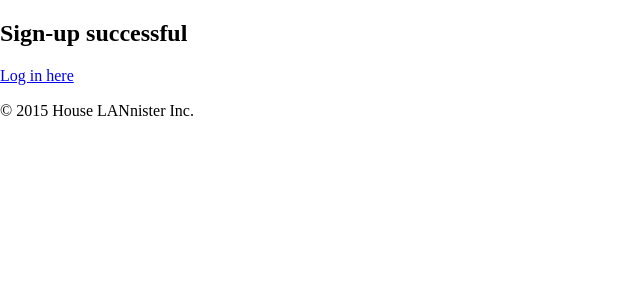
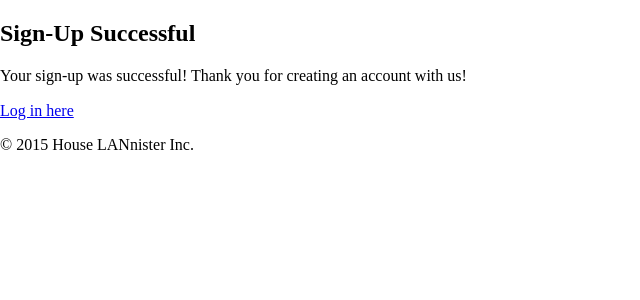
Before and after one commit to Checkroth/EVENTually, a Django app: page /accounts/confirmation/ in a window 1280 px wide. Shown: the part 98-398 px from the top of the page, without its empty margins (0-640 px from the left). Run offline with Django 3.2, Linux system fonts and the light colour scheme; some libraries are stand-ins or nearby versions.

Commit message:
more updates

```diff
--- a/eventually/templates/account/confirmation.html
+++ b/eventually/templates/account/confirmation.html
@@ -1,7 +1,7 @@
 {% extends "base.html" %}
 
 {% block page_title %}
-    <title>[EVENTually] | Thank You!</title>
+    <title>[EVENTually] | Sign-Up Successful</title>
 {% endblock %}
 
 {% block nav %}
@@ -19,9 +19,11 @@
   <main id="account-confirmation">
     <div class="container">
       <div class="row">
-        <h2>Sign-up successful</h2>
+        <h2>Sign-Up Successful</h2>
         <section>
-          <a href="{% url 'dashboard' %}">Log in here</a>
+        	<p>Your sign-up was successful! Thank you for creating an account with us!</p>
+        	<!--<button type="submit" >Sign Up</button>-->
+          	<a href="{% url 'dashboard' %}">Log in here</a>
         </section>
       </div>
     </div>
```
Also changed, not shown: 1 other file.
